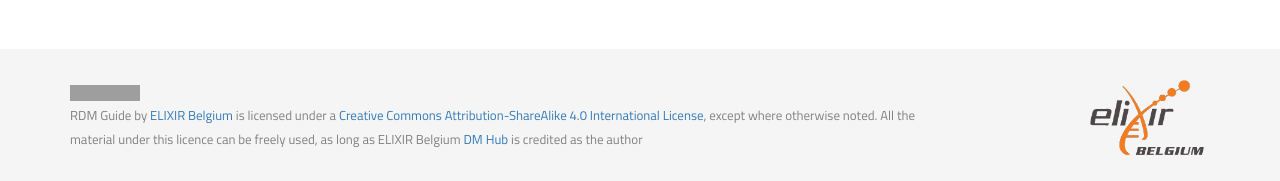
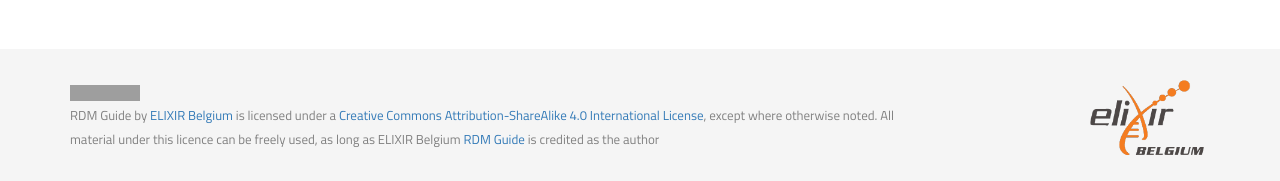
Before and after one commit to ELIXIR-Belgium/rdm-guide, a Jekyll site: the page built from index.md, in a window 1280 px wide. Shown: the part 921-1102 px from the top of the page. Built offline with Jekyll 4.4.1, drawn with Linux system fonts in a browser that asks for light colours; grey boxes are pictures that could not be loaded.

Commit message:
license fix

```diff
--- a/_includes/footer.html
+++ b/_includes/footer.html
@@ -7,10 +7,10 @@
                         src="https://i.creativecommons.org/l/by-sa/4.0/88x31.png" /></a><br /><span
                     xmlns:dct="http://purl.org/dc/terms/" href="http://purl.org/dc/dcmitype/InteractiveResource"
                     property="dct:title" rel="dct:type">RDM Guide</span> by <a class="no_icon"
-                    xmlns:cc="http://creativecommons.org/ns#" href="https://rdm.elixir-belgium.org/index.html"
+                    xmlns:cc="http://creativecommons.org/ns#" href="https://elixir-belgium.org/"
                     property="cc:attributionName" rel="cc:attributionURL">ELIXIR Belgium</a> is licensed under a <a
                     class="no_icon" rel="license" href="http://creativecommons.org/licenses/by-sa/4.0/">Creative Commons
-                    Attribution-ShareAlike 4.0 International License</a>, except where otherwise noted. All the material under this licence can be freely used, as long as ELIXIR Belgium <a class="no_icon" rel="license" href="https://rdm.elixir-belgium.org/index.html">DM Hub</a> is credited as the author
+                    Attribution-ShareAlike 4.0 International License</a>, except where otherwise noted. All material under this licence can be freely used, as long as ELIXIR Belgium <a class="no_icon" rel="license" href="https://rdm.elixir-belgium.org">RDM Guide</a> is credited as the author
             </div>
 
             <div class="col-xs-12 col-md-3">
```
